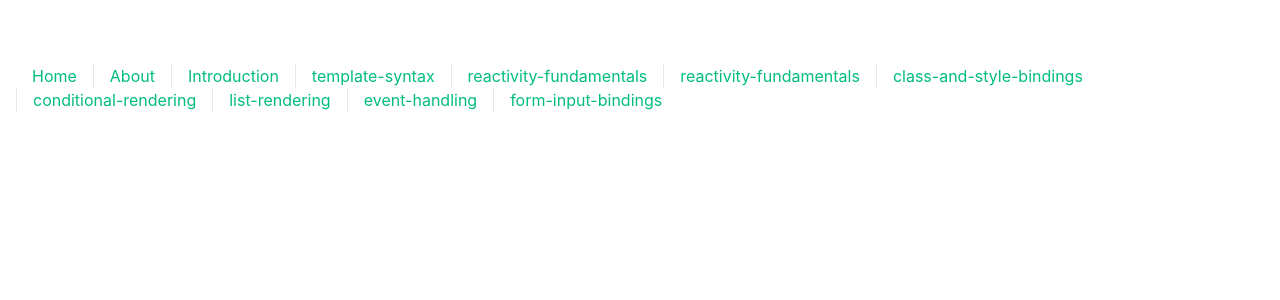
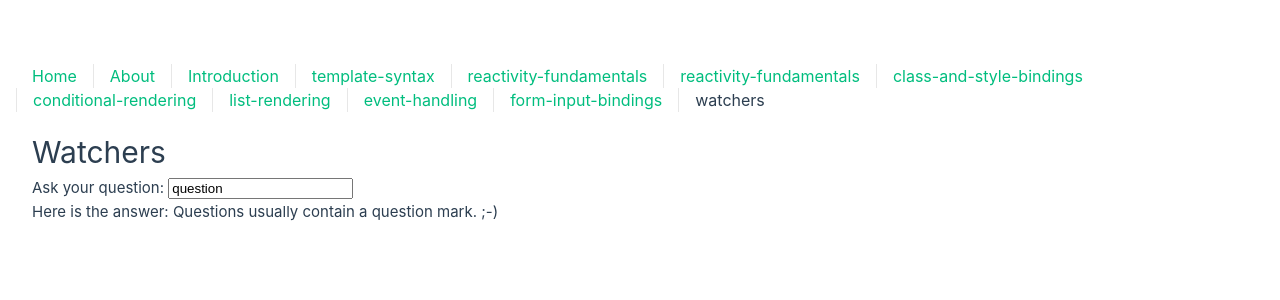
Before and after one commit to Johnny-Jackpot/sandbox, a Vue app in the folder vue/vue-project/: page /essentials/watchers in a window 1280 px wide. Shown: the top 300 px of the page. Built offline with nearby package versions, Linux system fonts and the light colour scheme; the HTML template or start-up script is replaced by a standard one.

Commit message:
watchers basics

```diff
--- a/vue/vue-project/src/App.vue
+++ b/vue/vue-project/src/App.vue
@@ -22,6 +22,7 @@ import HelloWorld from './components/HelloWorld.vue'
         <RouterLink to="/essentials/list-rendering">list-rendering</RouterLink>
         <RouterLink to="/essentials/event-handling">event-handling</RouterLink>
         <RouterLink to="/essentials/form-input-bindings">form-input-bindings</RouterLink>
+        <RouterLink to="/essentials/watchers">watchers</RouterLink>
       </nav>
     </div>
   </header>
--- a/vue/vue-project/src/router/index.ts
+++ b/vue/vue-project/src/router/index.ts
@@ -65,6 +65,11 @@ const router = createRouter({
           name: 'form-input-bindings',
           component: () => import('../views/essentials/FormInputBindingsView.vue'),
         },
+        {
+          path: 'watchers',
+          name: 'watchers',
+          component: () => import('../views/essentials/WatchersView.vue'),
+        },
       ],
     },
   ],
--- /dev/null
+++ b/vue/vue-project/src/views/essentials/WatchersView.vue
@@ -0,0 +1,42 @@
+<script setup lang="ts">
+import { ref, watch } from 'vue';
+
+type Answer = {
+  answer: string;
+  image: string;
+};
+
+const question = ref('question');
+const answer = ref<Answer>({ answer: 'Questions usually contain a question mark. ;-)', image: '' });
+const loading = ref(false);
+
+watch(question, async (newQuestion, oldQuestion) => {
+  if (!newQuestion.includes('?')) {
+    answer.value = { answer: 'Questions usually contain a question mark. ;-)', image: '' };
+    return;
+  }
+  loading.value = true;
+  answer.value.answer = 'Thinking...';
+
+  try {
+    const res = await fetch('https://yesno.wtf/api');
+    answer.value = await res.json();
+  } catch (error) {
+    answer.value.answer = 'Error! Could not reach the API. ' + error;
+  } finally {
+    loading.value = false;
+  }
+});
+</script>
+
+<template>
+  <h1>Watchers</h1>
+  <p>Ask your question: <input type="text" v-model.lazy="question" /></p>
+  <p v-if="loading">Loading...</p>
+  <div v-else>
+    <p>Here is the answer: {{ answer.answer }}</p>
+    <img v-if="answer.image" :src="answer.image" />
+  </div>
+</template>
+
+<style></style>
```
